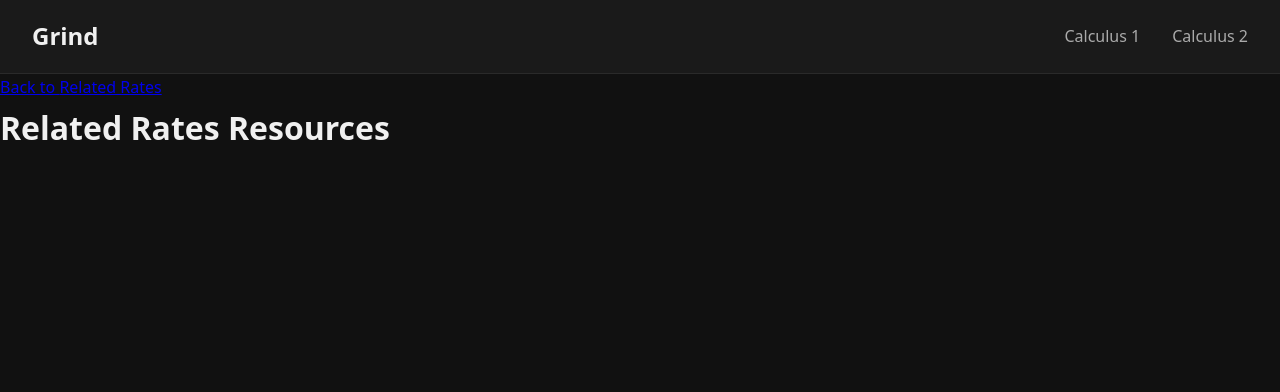
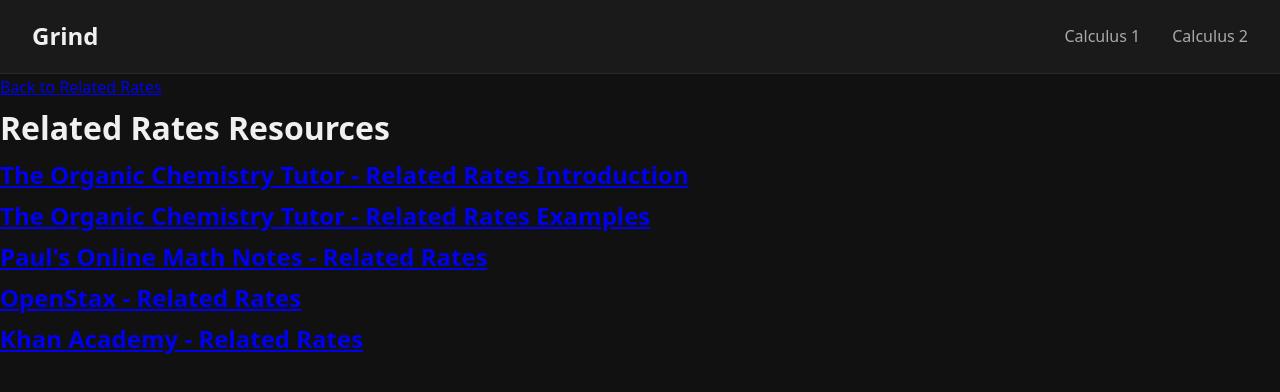
Before and after one commit to richard-bo/tutoring-platform, a React (Vite) app: page /calc1/related-rates/resources in a window 1280 px wide. Shown: the top 392 px of the page. Built offline with nearby package versions, Linux system fonts and the light colour scheme.

Commit message:
resources page done

```diff
--- /dev/null
+++ b/src/components/ResourceCard.jsx
@@ -0,0 +1,16 @@
+import "./ResourceCard.css";
+
+function ResourceCard(props) {
+    return (
+        <a
+            className="resource-card"
+            href={props.url}
+            target="_blank"
+            rel="noopener noreferrer"
+        >
+            <h2>{props.title}</h2>
+        </a>
+    );
+}
+
+export default ResourceCard;
--- /dev/null
+++ b/src/data/relatedRatesResources.js
@@ -0,0 +1,29 @@
+const relatedRatesResources = [
+    {
+        id: 1,
+        title: "The Organic Chemistry Tutor - Related Rates Introduction",
+        url: "https://www.youtube.com/watch?v=I9mVUo-bhM8"
+    },
+    {
+        id: 2,
+        title: "The Organic Chemistry Tutor - Related Rates Examples",
+        url: "https://www.youtube.com/watch?v=ps-r4nti5Go"
+    },
+    {
+        id: 3,
+        title: "Paul's Online Math Notes - Related Rates",
+        url: "https://tutorial.math.lamar.edu/Classes/CalcI/RelatedRates.aspx"
+    },
+    {
+        id: 4,
+        title: "OpenStax - Related Rates",
+        url: "https://openstax.org/books/calculus-volume-1/pages/4-1-related-rates"
+    },
+    {
+        id: 5,
+        title: "Khan Academy - Related Rates",
+        url: "https://www.khanacademy.org/math/calculus/related-rates"
+    }
+];
+
+export default relatedRatesResources;
--- a/src/pages/RelatedRatesResources.jsx
+++ b/src/pages/RelatedRatesResources.jsx
@@ -1,12 +1,28 @@
 import BackTo from "../components/BackTo";
+import ResourceCard from "../components/ResourceCard";
+import relatedRatesResources from "../data/relatedRatesResources";
+import "./RelatedRatesResources.css";
 
 function RelatedRatesResources() {
     return (
-        <div>
-            <BackTo path = {"/calc1/related-rates"} topic = {"Related Rates"}></BackTo>
-             <h1>Related Rates Resources</h1>
+        <div className="resources-pg">
+            <BackTo
+                path="/calc1/related-rates"
+                topic="Related Rates"
+            />
+
+            <h1>Related Rates Resources</h1>
+
+            <div className="resources-container">
+                {relatedRatesResources.map(resource => (
+                    <ResourceCard
+                        key={resource.id}
+                        title={resource.title}
+                        url={resource.url}
+                    />
+                ))}
+            </div>
         </div>
-
     );
 }
 
```
Also changed, not shown: src/components/ResourceCard.css (added), src/pages/RelatedRatesResources.css (added).
